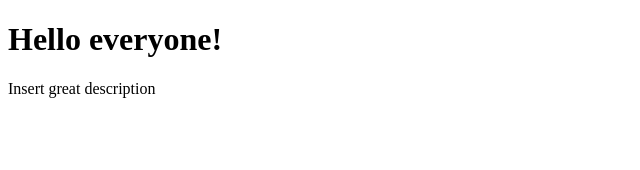
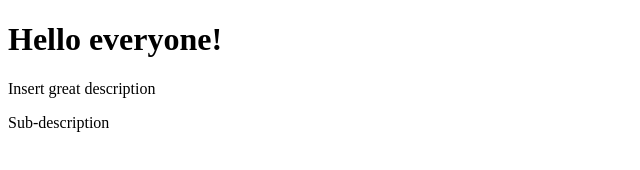
Before and after one commit to Conestoga-DSC/DSC-git-workshop, a plain HTML site: page index.html in a window 1280 px wide. Shown: the whole page, without its empty margins (0-640 px from the left). Drawn offline with Linux system fonts and the light colour scheme.

Commit message:
Added sub-description

```diff
--- a/index.html
+++ b/index.html
@@ -10,6 +10,7 @@
 <body>
     <h1>Hello everyone!</h1>
     <p>Insert great description</p>
+    <p>Sub-description</p>
 </body>
 
 </html>
```
